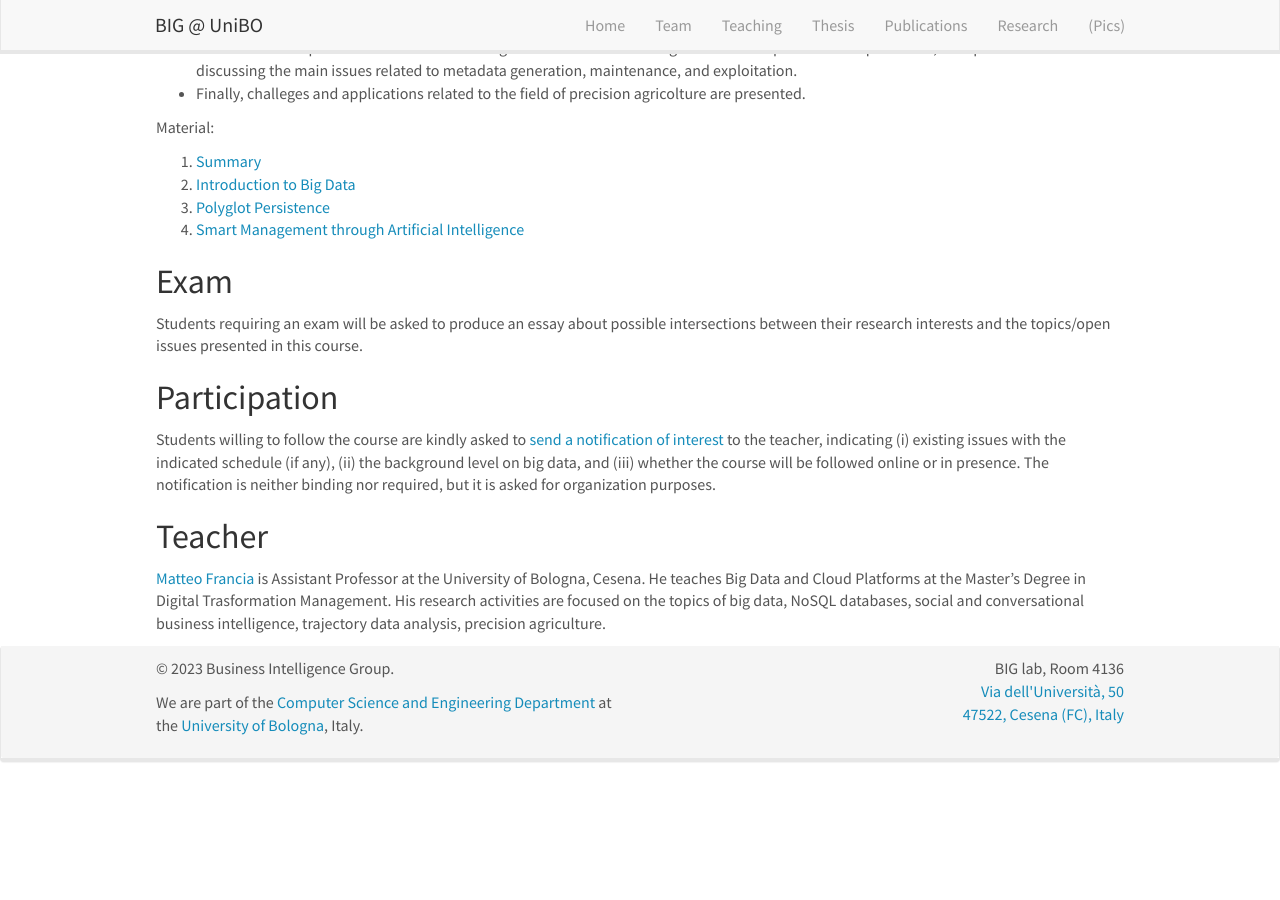
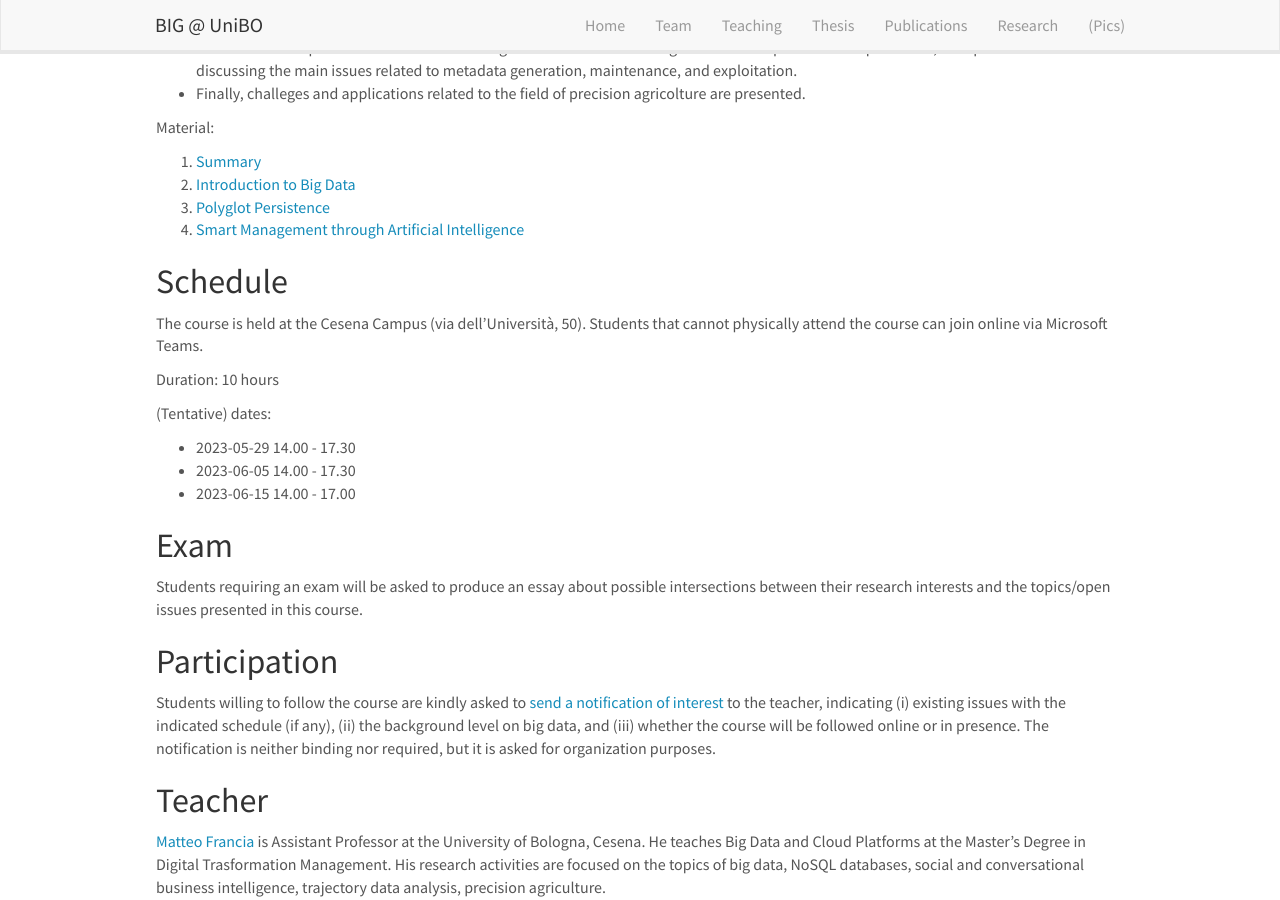
Before and after one commit to big-unibo/big-unibo.github.io, a Jekyll site: the page built from _pages/phd_bigdata_dataplatform_2223.md, in a window 1280 px wide and 900 px high, scrolled down 409 px. Built offline with Jekyll 4.4.1, drawn with Linux system fonts in a browser that asks for light colours; nearby versions of some CDN libraries; before the commit the page ends 1193 px from its top, so only the background shows below that.

Commit message:
Update phd_bigdata_dataplatform_2223.md

```diff
--- a/_pages/phd_bigdata_dataplatform_2223.md
+++ b/_pages/phd_bigdata_dataplatform_2223.md
@@ -27,6 +27,17 @@ Material:
 0. [Polyglot Persistence]({{ site.url }}{{ site.baseurl }}/resources/fbd2dp2223/2-polyglot-persistence.pdf)
 0. [Smart Management through Artificial Intelligence]({{ site.url }}{{ site.baseurl }}/resources/fbd2dp2223/3-the-metadata-challenge.pdf)
 
+## Schedule
+
+The course is held at the Cesena Campus (via dell'Università, 50). Students that cannot physically attend the course can join online via Microsoft Teams.
+
+Duration: 10 hours
+
+(Tentative) dates:
+- 2023-05-29 14.00 - 17.30
+- 2023-06-05 14.00 - 17.30
+- 2023-06-15 14.00 - 17.00
+
 ## Exam
 
 Students requiring an exam will be asked to produce an essay about possible intersections between their research interests and the topics/open issues presented in this course.
```
